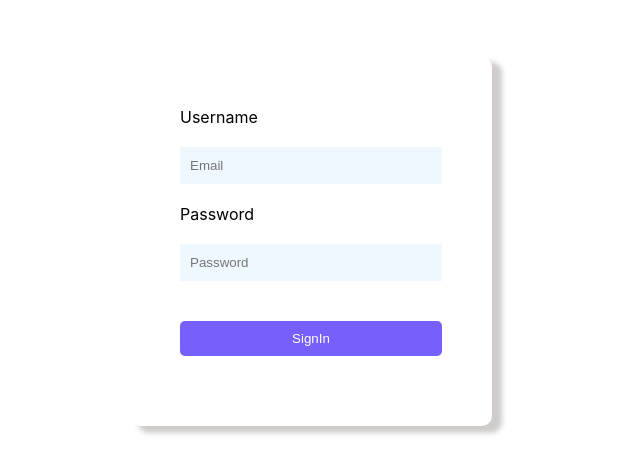
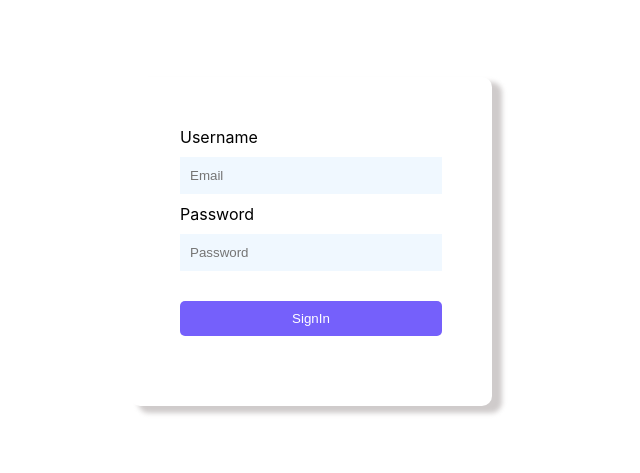
Before and after one commit to lmohanraj/learnreact, a React (Create React App) app: page /signIn in a window 1280 px wide. Shown: the part 159-632 px from the top of the page, without its empty margins (329-969 px from the left). Built offline with nearby package versions, Linux system fonts and the light colour scheme.

Commit message:
Minor css fix

```diff
--- a/src/SignInUp/SignIn.css
+++ b/src/SignInUp/SignIn.css
@@ -14,6 +14,10 @@ form {
   -moz-box-shadow: 9px 6px 5px 1px rgba(191, 186, 186, 0.75);
 }
 
+input {
+  margin: 10px 0;
+}
+
 .inputs {
   display: flex;
   flex-direction: column;
```
